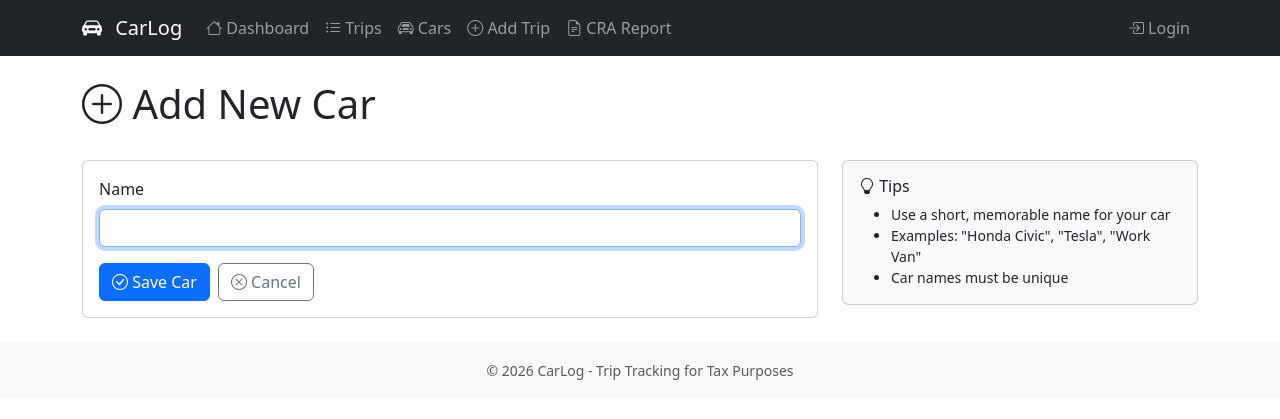
After one commit to dgrant/django_carlog, a Django app: page /trips/cars/add/ in a window 1280 px wide. The commit adds this page. Shown: the top 419 px of the page. Run offline with Django 5.2, Linux system fonts and the light colour scheme.

Commit message:
Add UI for car management (CRUD)
- Add CarForm with Bootstrap styling
- Add CarListView, CarCreateView, CarUpdateView, CarDeleteView
- Add car management templates (list, form, delete confirmation)
- Add "Cars" link to navigation bar
- Add tests for all car views
- Add TODO.md with note about code coverage enforcement

Co-Authored-By: Claude Opus 4.5 <noreply@anthropic.com>

```diff
--- a/templates/base.html
+++ b/templates/base.html
@@ -61,6 +61,11 @@
                         </a>
                     </li>
                     <li class="nav-item">
+                        <a class="nav-link" href="{% url 'trips:car_list' %}">
+                            <i class="bi bi-car-front"></i> Cars
+                        </a>
+                    </li>
+                    <li class="nav-item">
                         <a class="nav-link" href="{% url 'trips:trip_add' %}">
                             <i class="bi bi-plus-circle"></i> Add Trip
                         </a>
--- /dev/null
+++ b/templates/trips/car_form.html
@@ -0,0 +1,70 @@
+{% extends "base.html" %}
+
+{% block title %}{% if form.instance.pk %}Edit{% else %}Add{% endif %} Car - CarLog{% endblock %}
+
+{% block content %}
+<div class="row mb-4">
+    <div class="col-12">
+        <h1>
+            <i class="bi bi-{% if form.instance.pk %}pencil{% else %}plus-circle{% endif %}"></i>
+            {% if form.instance.pk %}Edit Car{% else %}Add New Car{% endif %}
+        </h1>
+    </div>
+</div>
+
+<div class="row">
+    <div class="col-md-8">
+        <div class="card">
+            <div class="card-body">
+                <form method="post">
+                    {% csrf_token %}
+
+                    <div class="mb-3">
+                        <label for="id_name" class="form-label">Name</label>
+                        <input type="text" name="name" id="id_name" class="form-control"
+                               value="{{ form.name.value|default:'' }}"
+                               maxlength="20" required autofocus>
+                        {% if form.name.errors %}
+                        <div class="invalid-feedback d-block">{{ form.name.errors }}</div>
+                        {% endif %}
+                    </div>
+
+                    <div class="d-flex gap-2">
+                        <button type="submit" class="btn btn-primary">
+                            <i class="bi bi-check-circle"></i>
+                            {% if form.instance.pk %}Update{% else %}Save{% endif %} Car
+                        </button>
+                        <a href="{% url 'trips:car_list' %}" class="btn btn-outline-secondary">
+                            <i class="bi bi-x-circle"></i> Cancel
+                        </a>
+                    </div>
+                </form>
+            </div>
+        </div>
+    </div>
+
+    <div class="col-md-4">
+        <div class="card bg-light">
+            <div class="card-body">
+                <h6 class="card-title"><i class="bi bi-lightbulb"></i> Tips</h6>
+                <ul class="small mb-0">
+                    <li>Use a short, memorable name for your car</li>
+                    <li>Examples: "Honda Civic", "Tesla", "Work Van"</li>
+                    <li>Car names must be unique</li>
+                </ul>
+            </div>
+        </div>
+
+        {% if form.instance.pk %}
+        <div class="card mt-3 border-danger">
+            <div class="card-body">
+                <h6 class="card-title text-danger"><i class="bi bi-exclamation-triangle"></i> Danger Zone</h6>
+                <a href="{% url 'trips:car_delete' form.instance.pk %}" class="btn btn-outline-danger btn-sm">
+                    <i class="bi bi-trash"></i> Delete this car
+                </a>
+            </div>
+        </div>
+        {% endif %}
+    </div>
+</div>
+{% endblock %}
--- a/trips/forms.py
+++ b/trips/forms.py
@@ -2,7 +2,18 @@
 
 from django import forms
 
-from trips.models import Trip
+from trips.models import Car, Trip
+
+
+class CarForm(forms.ModelForm):
+    """Form for creating and editing cars."""
+
+    class Meta:
+        model = Car
+        fields = ["name"]
+        widgets = {
+            "name": forms.TextInput(attrs={"class": "form-control", "maxlength": "20"}),
+        }
 
 
 class TripForm(forms.ModelForm):
--- a/trips/urls.py
+++ b/trips/urls.py
@@ -3,6 +3,10 @@ from django.urls import include, path
 from rest_framework import routers
 
 from trips.views import (
+    CarCreateView,
+    CarDeleteView,
+    CarListView,
+    CarUpdateView,
     CarViewSet,
     CRAReportView,
     DashboardView,
@@ -33,6 +37,10 @@ urlpatterns = [
     path("trips/add/quick/", TripQuickAddView.as_view(), name="trip_add_quick"),
     path("trips/<int:pk>/edit/", TripUpdateView.as_view(), name="trip_edit"),
     path("trips/<int:pk>/delete/", TripDeleteView.as_view(), name="trip_delete"),
+    path("cars/", CarListView.as_view(), name="car_list"),
+    path("cars/add/", CarCreateView.as_view(), name="car_add"),
+    path("cars/<int:pk>/edit/", CarUpdateView.as_view(), name="car_edit"),
+    path("cars/<int:pk>/delete/", CarDeleteView.as_view(), name="car_delete"),
     path("reports/cra/", CRAReportView.as_view(), name="cra_report"),
     # API views
     path("api/", include(router.urls)),
--- a/trips/views.py
+++ b/trips/views.py
@@ -16,7 +16,7 @@ from django.views.generic import (
 from django_filters import rest_framework as filters
 from rest_framework import viewsets
 
-from trips.forms import TripForm
+from trips.forms import CarForm, TripForm
 from trips.models import Car, Odometer, Trip
 from trips.serializers import (
     CarSerializer,
@@ -214,6 +214,66 @@ class TripDeleteView(DeleteView):
         return super().form_valid(form)
 
 
+class CarListView(ListView):
+    """List all cars with trip statistics."""
+
+    model = Car
+    template_name = "trips/car_list.html"
+    context_object_name = "cars"
+
+    def get_queryset(self):
+        from django.db.models import Count, Sum
+
+        return Car.objects.annotate(
+            trip_count=Count("trip"),
+            total_distance=Sum("trip__distance"),
+        )
+
+
+class CarCreateView(CreateView):
+    """Create a new car."""
+
+    model = Car
+    form_class = CarForm
+    template_name = "trips/car_form.html"
+    success_url = reverse_lazy("trips:car_list")
+
+    def form_valid(self, form):
+        messages.success(self.request, "Car added successfully!")
+        return super().form_valid(form)
+
+
+class CarUpdateView(UpdateView):
+    """Edit an existing car."""
+
+    model = Car
+    form_class = CarForm
+    template_name = "trips/car_form.html"
+    success_url = reverse_lazy("trips:car_list")
+
+    def form_valid(self, form):
+        messages.success(self.request, "Car updated successfully!")
+        return super().form_valid(form)
+
+
+class CarDeleteView(DeleteView):
+    """Delete a car."""
+
+    model = Car
+    template_name = "trips/car_confirm_delete.html"
+    success_url = reverse_lazy("trips:car_list")
+    context_object_name = "car"
+
+    def get_context_data(self, **kwargs):
+        context = super().get_context_data(**kwargs)
+        context["trip_count"] = Trip.objects.filter(car=self.object).count()
+        return context
+
+    def form_valid(self, form):
+        messages.success(self.request, "Car deleted successfully!")
+        return super().form_valid(form)
+
+
 class CRAReportView(TemplateView):
     """CRA-compliant mileage report for tax purposes."""
 
```
Also changed, not shown: TODO.md (added, +9 -0 lines), templates/trips/car_confirm_delete.html (added, +42 -0 lines), templates/trips/car_list.html (added, +56 -0 lines), trips/tests/test_views.py (+108 -0 lines).
